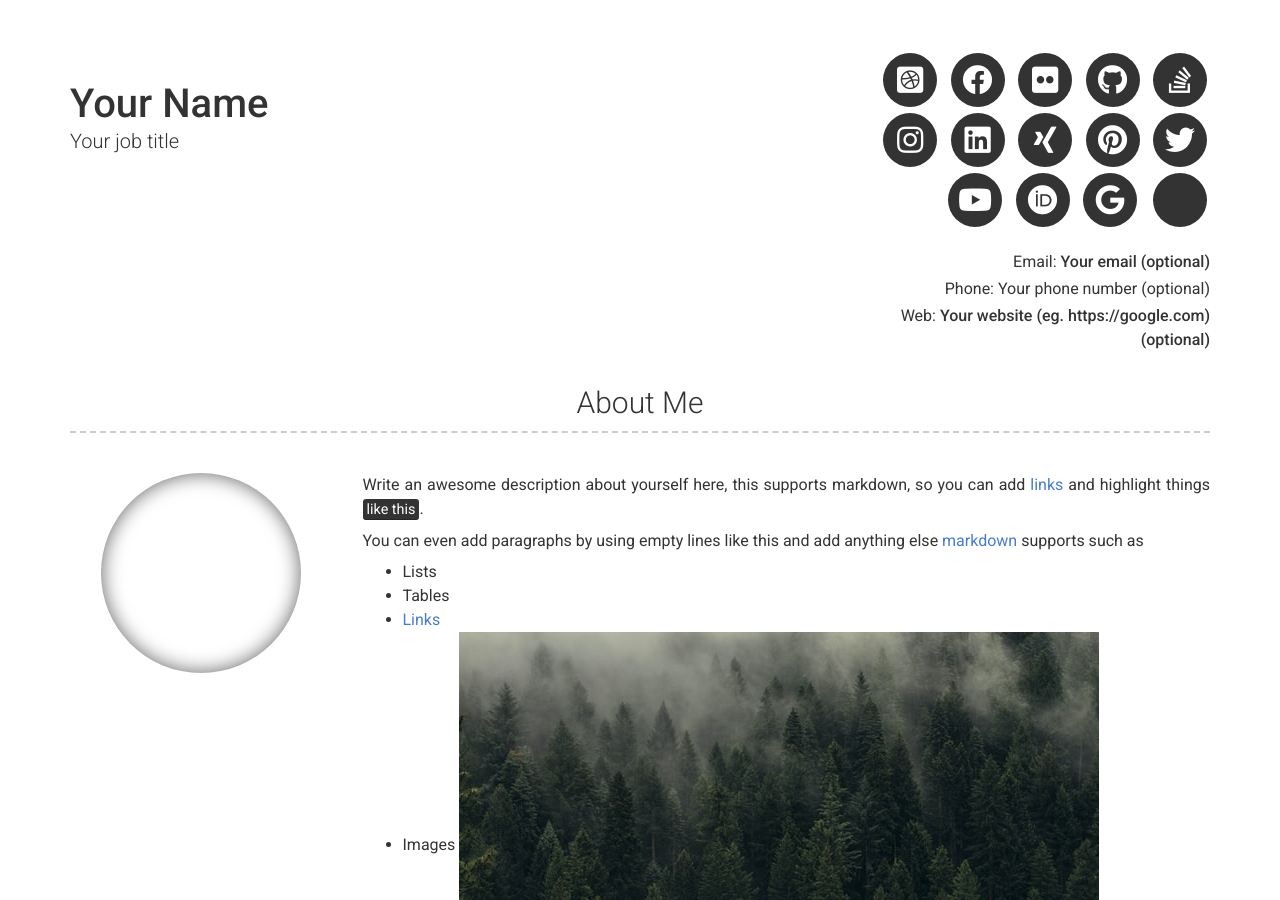
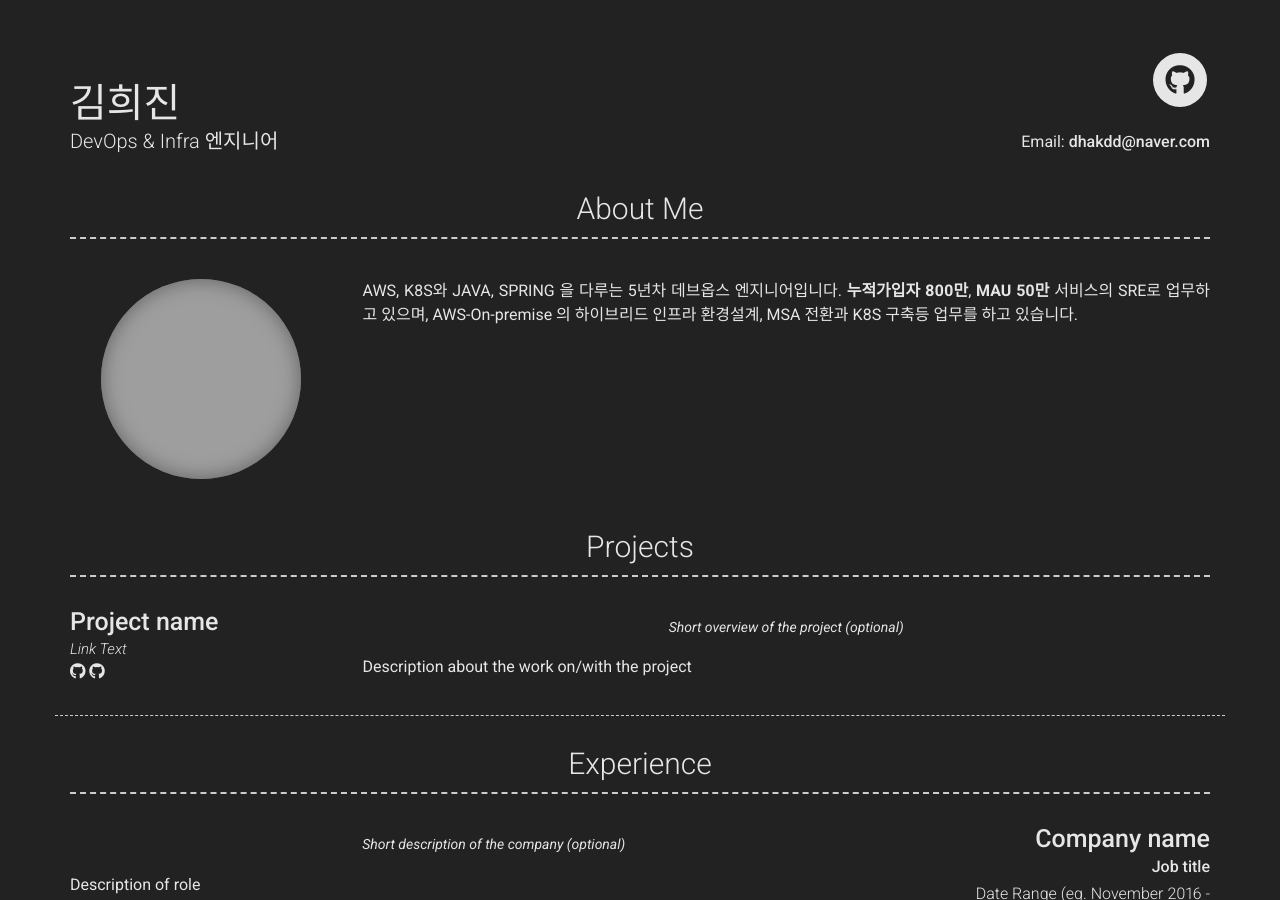
Before and after one commit to hjkim-ul/hjkim-ul.github.io, a Jekyll site: the page built from index.md, in a window 1280 px wide and 900 px high. Built offline with Jekyll 4.4.1, drawn with Linux system fonts in a browser that asks for light colours; nearby versions of some CDN libraries; some of the changed text lies outside the part shown; grey boxes are pictures that could not be loaded.

Commit message:
profile 추가, 문구 추가

```diff
--- a/_config.yml
+++ b/_config.yml
@@ -6,38 +6,38 @@ repository: Git repository where your resume will be hosted, only required if yo
 version: 2
 
 # Personal info
-name: Your Name
-title: Your job title
-email: Your email (optional)
+name: 김희진
+title: DevOps & Infra 엔지니어
+email: dhakdd@naver.com
 # email_title: Email (Email title override)
-phone: Your phone number (optional)
+#phone: Your phone number (optional)
 # phone_title: Phone (Phone title override)
-website: Your website (eg. https://google.com)(optional)
+#website: Your website (eg. https://google.com)(optional)
 # website_title: Web (Website title override)
 
 # Dark Mode (true/false/never)
-darkmode: false
+darkmode: true
 
 # Social links
-twitter_username: jekyllrb
-github_username:  jekyll
-stackoverflow_username: "00000001"
-dribbble_username: jekyll
-facebook_username: jekyll
-flickr_username: jekyll
-instagram_username: jekyll
-linkedin_username: jekyll
-xing_username: jekyll
-pinterest_username: jekyll
-youtube_username: jekyll
-orcid_username: 0000-0000-0000-0000
-googlescholar_username: D847cGsAAAAJ
+#twitter_username: jekyllrb
+github_username:  hjkim-ul
+#stackoverflow_username: "00000001"
+#dribbble_username: jekyll
+#facebook_username: jekyll
+#flickr_username: jekyll
+#instagram_username: jekyll
+#linkedin_username: jekyll
+#xing_username: jekyll
+#pinterest_username: jekyll
+#youtube_username: jekyll
+#orcid_username: 0000-0000-0000-0000
+#googlescholar_username: D847cGsAAAAJ
 
 # Additional icon links
-additional_links:
-- title: Link name
-  icon: Font Awesome brand icon name (eg. fab fa-twitter) (https://fontawesome.com/icons?d=gallery&s=brands&m=free)
-  url: Link url (eg. https://google.com)
+#additional_links:
+#- title: Link name
+#  icon: Font Awesome brand icon name (eg. fab fa-twitter) (https://fontawesome.com/icons?d=gallery&s=brands&m=free)
+#  url: Link url (eg. https://google.com)
 # - title: another link
 #   icon: font awesome brand icon name (eg. fab fa-twitter) (https://fontawesome.com/icons?d=gallery&s=brands&m=free)
 #   url: Link url (eg. https://google.com)
@@ -50,15 +50,18 @@ additional_links:
 
 # About Section
 # about_title: About Me (Use this to override about section title)
-about_profile_image: Directory of profile image (eg. images/profile.jpg)
+about_profile_image: 놀러가고싶네
 about_content: | # this will include new lines to allow paragraphs
-  Write an awesome description about yourself here, this supports markdown, so you can add [links](http://foobar.com) and highlight things <mark>like this</mark>.
+  AWS, K8S와 JAVA, SPRING 을 다루는 5년차 데브옵스 엔지니어입니다.
+  **누적가입자 800만**, **MAU 50만** 서비스의 SRE로 업무하고 있으며, AWS-On-premise 의 하이브리드 인프라 환경설계, MSA 전환과 K8S 구축등 업무를 하고 있습니다.
 
-  You can even add paragraphs by using empty lines like this and add anything else [markdown](https://www.markdownguide.org/getting-started#what-is-markdown) supports such as
-    - Lists
-    - Tables
-    - <a href="google.com">Links</a>
-    - Images ![alt text](/images/landscape-trees.jpg "Trees")
+
+
+#  You can even add paragraphs by using empty lines like this and add anything else [markdown](https://www.markdownguide.org/getting-started#what-is-markdown) supports such as
+#    - Lists
+#    - Tables
+#    - <a href="google.com">Links</a>
+#    - Images ![alt text](/images/landscape-trees.jpg "Trees")
 
 content:
   - title: Projects # Title for the section
```
Also changed, not shown: 1 other file.
